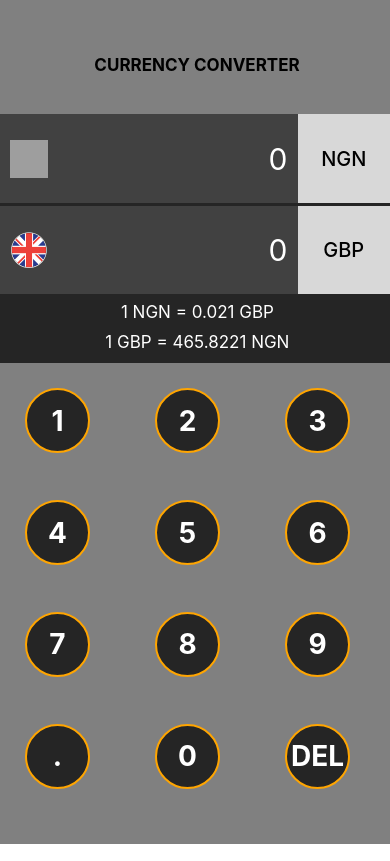
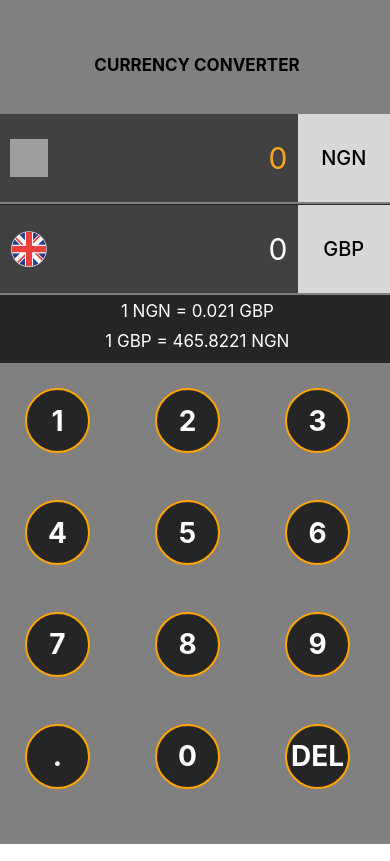
Before and after one commit to Eriitunu/CurrencyConverter, a React Native app in the folder currencyconverterkt/: screen / in a window 390 px wide. Built offline with nearby package versions, Linux system fonts and the light colour scheme; grey boxes are pictures that could not be loaded.

Commit message:
Finished implementing touchableHighlight on the GenericCurrencyField such that when we tap on a field it becomes highlighted and the other field becomes deselected

```diff
--- a/currencyconverterkt/App.js
+++ b/currencyconverterkt/App.js
@@ -13,11 +13,37 @@ export default class App extends React.Component {
     super(props);
 
     this.buttonArray = ['1', '2', '3', '4', '5', '6', '7', '8', '9',  '.', '0',  'DEL'];
+
+    // initialising the state of the component
+    this.state = {
+      currency1isHighlighted: true,
+      currency2isHighlighted: false
+    }
   }
 
   buttonPressed = ( text, isDeleteButton) => {
     console.log("The button pressed was = " + text + " & delete is " + isDeleteButton  );
   }
+
+
+  fieldTapped = (fieldIndex) =>{
+
+    let FIELD_ONE = 0;
+
+    //IF THE FIELD TAPPED ON IS FIELD
+    if(fieldIndex == FIELD_ONE){
+      this.setState({
+        currency1isHighlighted: true, currency2isHighlighted: false
+      });
+    }
+
+    else{
+      this.setState({
+        currency1isHighlighted: false, currency2isHighlighted: true
+      });
+    }
+  }
+
 
 
   render() {
@@ -35,11 +61,19 @@ export default class App extends React.Component {
             currencyDescription='NGN'
             flagIcon={require('./src/images/Nigeria.png') }
             displayAmountNumber={0}
+            fieldIndex={0}
+            fieldTapped={(index)  => this.fieldTapped(index)}
+            isHighlighted={this.state.currency1isHighlighted}
           />
+
+
           <GenericCurrencyField
             currencyDescription='GBP'
             flagIcon={require('./src/images/uk.png') }
             displayAmountNumber={0}
+            fieldIndex={1}
+            fieldTapped={(index)=> this.fieldTapped(index)}
+            isHighlighted={this.state.currency2isHighlighted}
           />
 
           <View style={viewStyles.rateDetail}>
--- a/currencyconverterkt/src/components/GenericCurrencyField.js
+++ b/currencyconverterkt/src/components/GenericCurrencyField.js
@@ -1,6 +1,8 @@
 // insert React and react native boilerpplate code here
 import React, {Component} from 'react';
 import {Text, Image, TouchableHighlight, View} from 'react-native';
+
+const amountSize = 30;
 
 class GenericCurrencyField extends Component {
 
@@ -12,21 +14,30 @@ class GenericCurrencyField extends Component {
   // render has to be invoked if the component is to be drawn on the screen.
   render(){
 
+    let amountStyle = (this.props.isHighlighted)  ? textStyles.highlightedAmountNumber : textStyles.displayAmountNumber;
+
     return (
+
+    <TouchableHighlight
+      activeOpacity={0.95}
+      underlayColor={'transparent'}
+      onPress={this.props.fieldTapped.bind(this, this.props.fieldIndex)}
+      style={viewStyles.container}
+    >
       <View style={viewStyles.container}>
 
         <View style={viewStyles.amountFieldArea}>
-        <Image source={this.props.flagIcon} resizeMode={'cover'} style={viewStyles.flagIcon} />
-          <Text style={textStyles.displayAmountNumber}>{this.props.displayAmountNumber}</Text>
+          <Image source={this.props.flagIcon} resizeMode={'cover'} style={viewStyles.flagIcon} />
+          <Text style={amountStyle}>{this.props.displayAmountNumber}</Text>
         </View>
 
         <View style={viewStyles.currencyDescriptionField}>
-          <Text style ={textStyles.currencyDescription}>{this.props.currencyDescription}</Text>
+          <Text style={textStyles.currencyDescription}>{this.props.currencyDescription}</Text>
 
         </View>
 
       </View>
-
+</TouchableHighlight>
     );
 
   }
@@ -36,11 +47,11 @@ class GenericCurrencyField extends Component {
 const viewStyles = {
 
     container: {
-      backgroundColor: 'red',
+      backgroundColor: 'grey',
       width: '100%',
       flex:  2,
       flexDirection: 'row',
-      marginBottom: 3,
+      marginBottom: 1.5,
     },
 
     amountFieldArea: {
@@ -72,12 +83,16 @@ const textStyles = {
       fontWeight: '500',
     },
     displayAmountNumber: {
-      fontSize: 30,
-      color: 'white',
+      fontSize: amountSize,
+      color: 'white'
     },
 
+    highlightedAmountNumber: {
+      fontSize: amountSize,
+      color: '#F6A523'
 
 
+    }
 };
 
 // this line of code allows the class to be accesible in other parts of the app (in other files/ classes)
```
